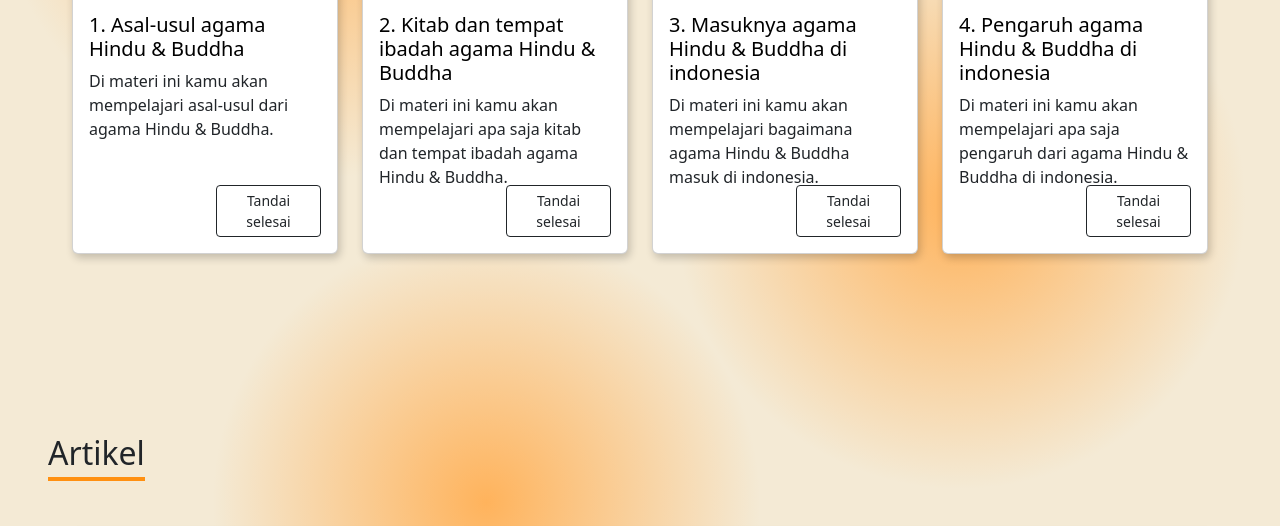
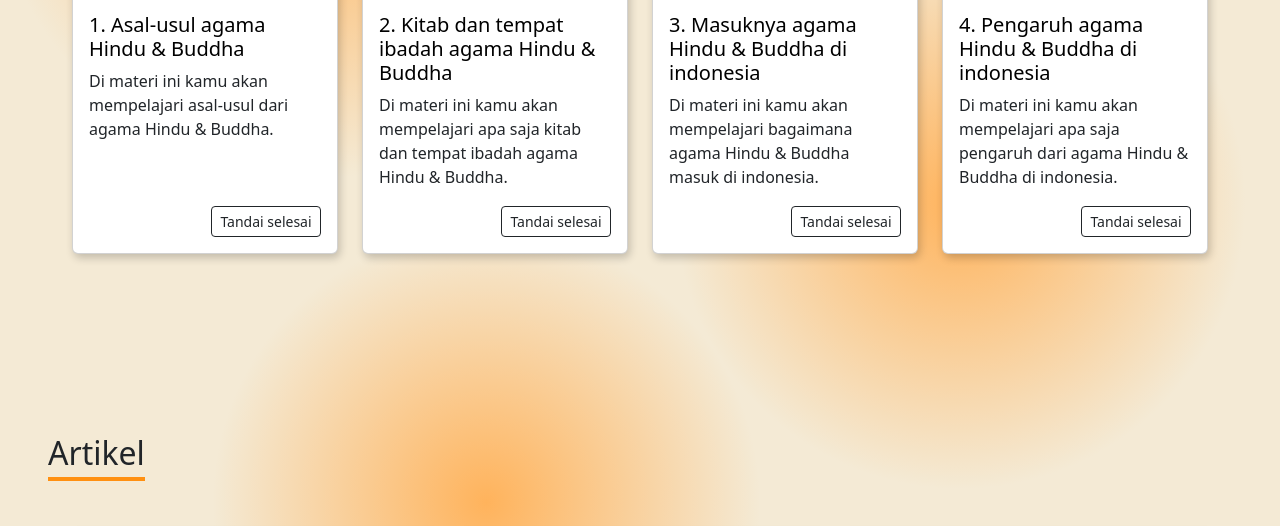
Before and after one commit to alraz18/Website-e-Learning-Sejarah, a plain HTML site: page index.html in a window 1280 px wide. Shown: the part 1141-1667 px from the top of the page. Drawn offline with nearby package versions, Linux system fonts and the light colour scheme.

Commit message:
Add files via upload

```diff
--- a/css/style.css
+++ b/css/style.css
@@ -253,7 +253,7 @@ nav#nav-example h4 {
 }
 
 .card button {
-  width: 105px;
+  width: 110px;
 }
 
 .card-body {
```
